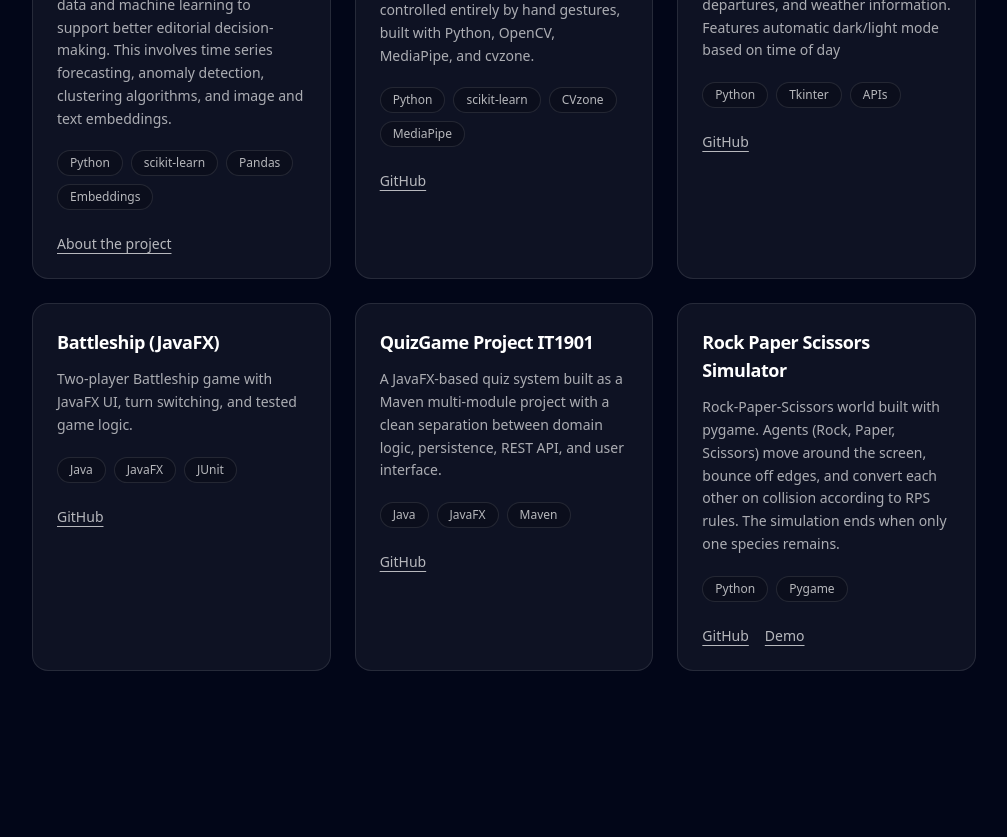
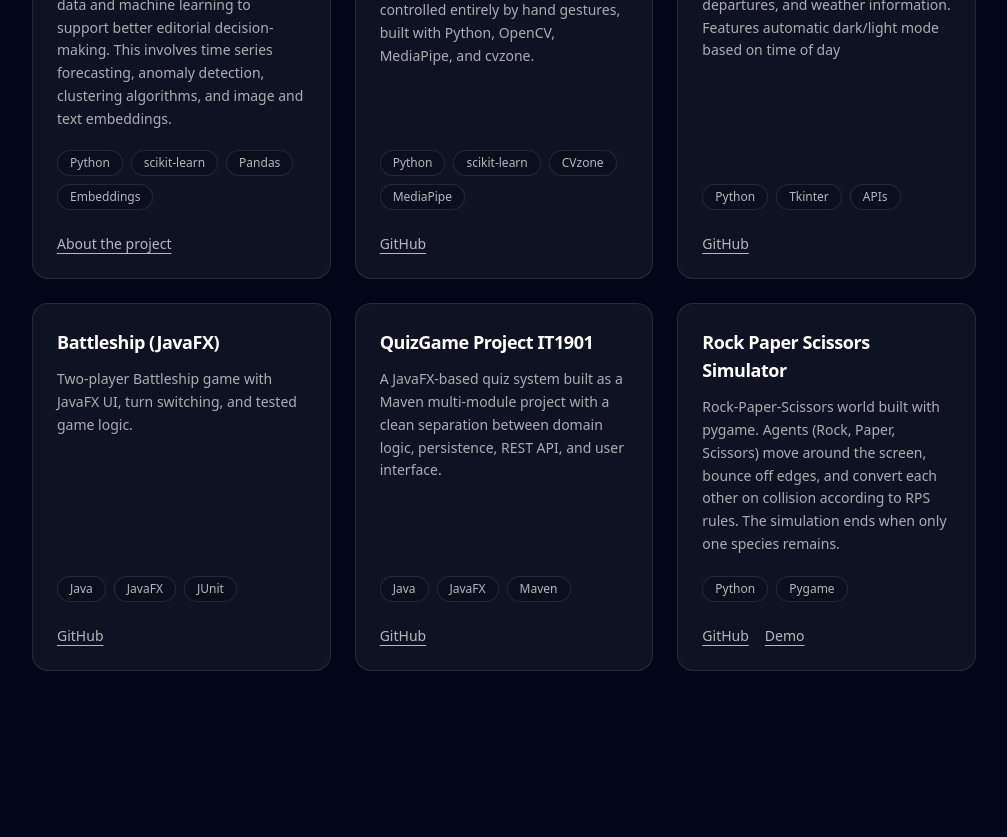
Before and after one commit to adrianjlundd/adrianjlundd.github.io, a React (Vite) app in the folder adrianjlundd.github.io/: page / in a window 1280 px wide. Shown: the part 800-1637 px from the top of the page, without its empty margins (136-1143 px from the left). Built offline with nearby package versions, Linux system fonts and the light colour scheme.

Commit message:
Add flex col and mt-auto to tech stack on projects

```diff
--- a/adrianjlundd.github.io/src/components/ProjectCard.tsx
+++ b/adrianjlundd.github.io/src/components/ProjectCard.tsx
@@ -15,7 +15,7 @@ export default function ProjectCard({ project }: ProjectCardProps) {
       <p className="mt-3 text-sm leading-relaxed text-white/65">
         {project.description}
       </p>
-
+      <div className="mt-auto">
         {/* Tech stack */}
         <ul className="mt-5 flex flex-wrap gap-2">
           {project.tech.map((t) => (
@@ -42,6 +42,7 @@ export default function ProjectCard({ project }: ProjectCardProps) {
             </a>
           ))}
         </div>
+      </div>
     </article>
   );
 }
```
Lines whose indentation alone changed are shown as unchanged.
